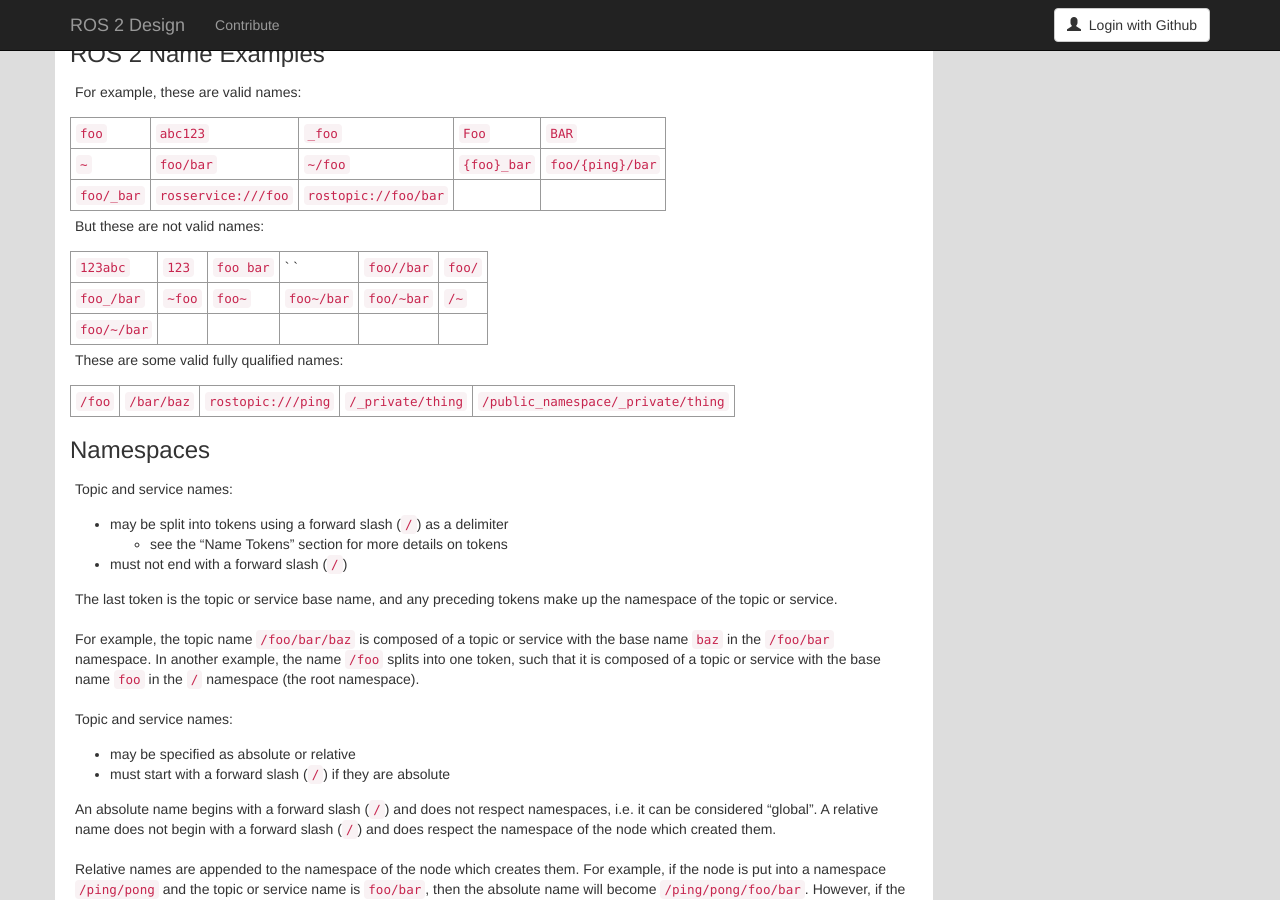
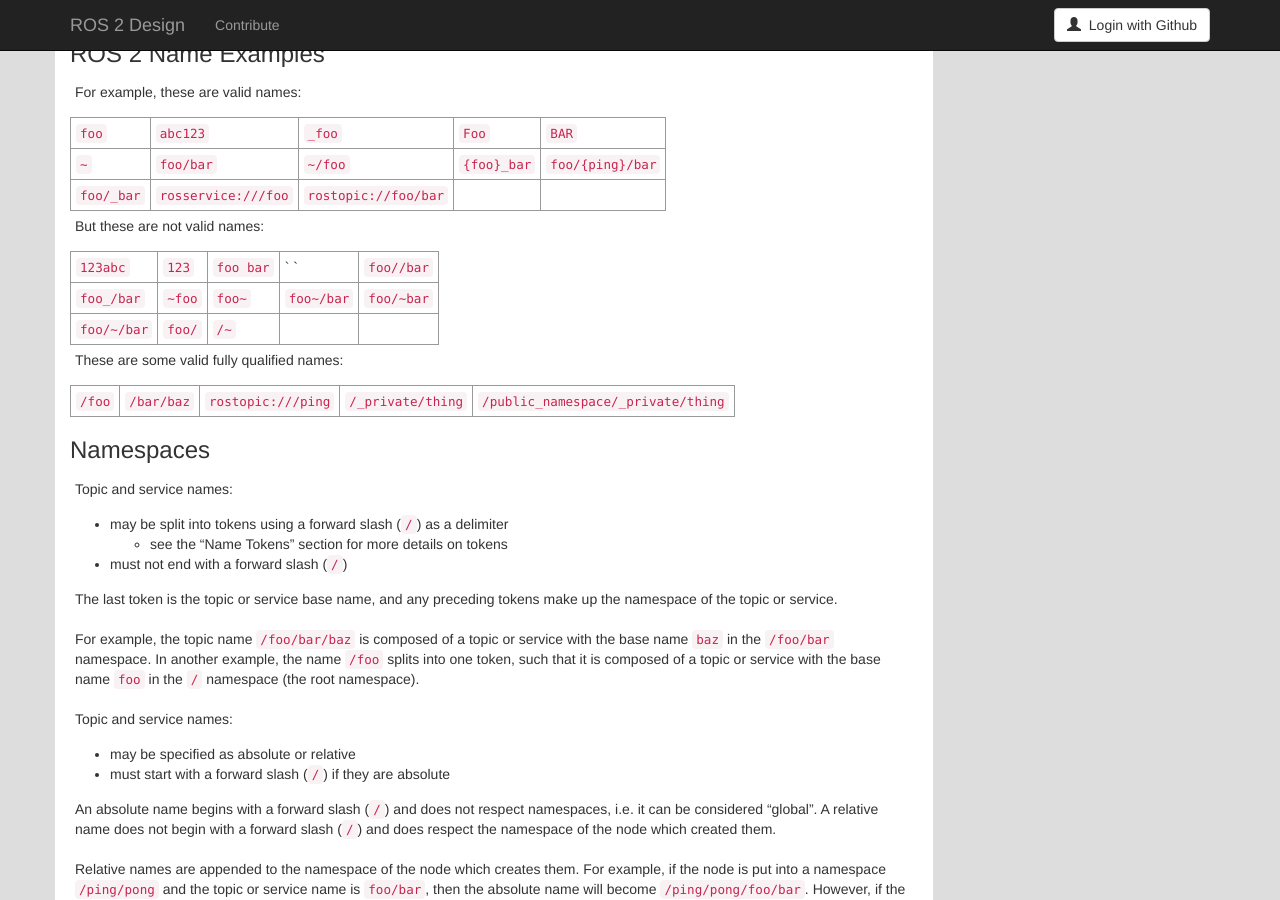
Before and after one commit to ros2/design, a Jekyll site: the page built from articles/140_topic_and_service_name_mapping.md, in a window 1280 px wide and 900 px high, scrolled down 2002 px. Built offline with Jekyll 4.4.1, drawn with Linux system fonts in a browser that asks for light colours; nearby versions of some CDN libraries.

Commit message:
rework table with empty cells

```diff
--- a/articles/140_topic_and_service_name_mapping.md
+++ b/articles/140_topic_and_service_name_mapping.md
@@ -111,9 +111,9 @@ For example, these are valid names:
 
 But these are not valid names:
 
-| `123abc`    | `123`  | `foo bar`| ` `        | `foo//bar` | `foo/` |
-| `foo_/bar`  | `~foo` | `foo~`   | `foo~/bar` | `foo/~bar` | `/~`   |
-| `foo/~/bar` |
+| `123abc`    | `123`  | `foo bar` | ` `        | `foo//bar` |
+| `foo_/bar`  | `~foo` | `foo~`    | `foo~/bar` | `foo/~bar` |
+| `foo/~/bar` | `foo/` | `/~`      |            |            |
 
 These are some valid fully qualified names:
 
```
